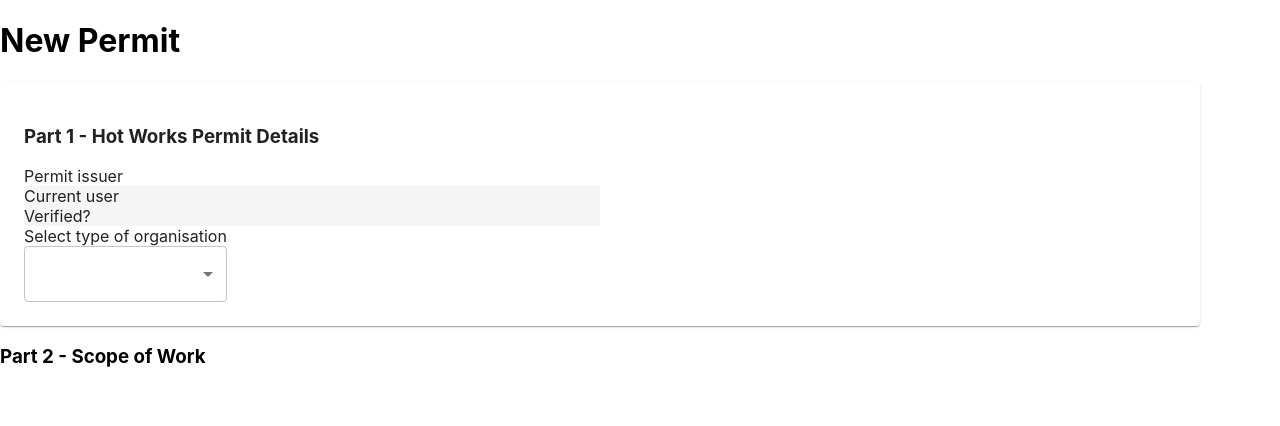
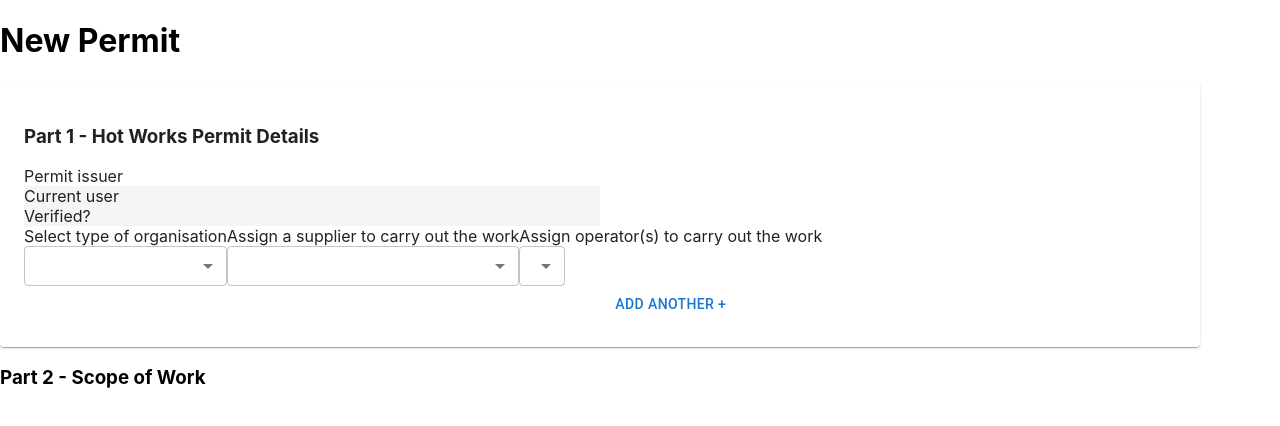
Before and after one commit to Catherinen29/skunkworks, a React (Create React App) app: page / in a window 1280 px wide. Shown: the top 426 px of the page. Built offline with nearby package versions, Linux system fonts and the light colour scheme.

Commit message:
Add supplier and operator fields. Begin add another button functionality.

```diff
--- a/src/components/newPermit/Part1.js
+++ b/src/components/newPermit/Part1.js
@@ -1,21 +1,33 @@
-import { Box, FormControl, FormHelperText, MenuItem, Paper, Select } from "@mui/material"
+import { Box, Button, FormControl, FormHelperText, InputBase, MenuItem, Paper, Select } from "@mui/material"
 import { useState } from "react"
 
 export default function Part1() {
 
 const [organisationType, setOrganisationType] = useState("")
+const [supplier, setSupplier] = useState("")
+const [operators, setOperators] = useState([])
 
 const handleOrganisation = (e) => {
     setOrganisationType(e.target.value)
 }
 
+const handleSupplier = (e) => {
+    setSupplier(e.target.value)
+}
+
+const handleOperator = (e) => {
+    setOperators([...operators, e.target.value])
+    console.log(operators)
+}
 
     return(
         <Paper component="section" sx={{
                 width: '90%', /*This doesn't work */
                 bgcolor: '#ffffff',
                 borderRadius: 1,
-                padding: 3 }}>
+                padding: 3 }}
+                display="grid"
+                >
         <h3>Part 1 - Hot Works Permit Details</h3>
         <div>
             Permit issuer
@@ -28,8 +40,8 @@ const handleOrganisation = (e) => {
             </Box>
         </div>
 
-        <FormControl required>
-        Select type of organisation
+        <FormControl required size="small">
+        <label>Select type of organisation</label>
             <Select
             value={organisationType}
             label="Select Type *"
@@ -37,10 +49,57 @@ const handleOrganisation = (e) => {
                 <MenuItem value="Supplier">Supplier</MenuItem>
                 <MenuItem value="Plumbing">Plumbing</MenuItem>
                 <MenuItem value="Carpentry">Carpentry</MenuItem>
-                <MenuItem value="Face Painting">Face Painting</MenuItem>
             </Select>
         </FormControl>
 
+        <FormControl required size="small">
+        <label>Assign a supplier to carry out the work</label>
+            <Select
+            value={supplier}
+            label="Verified supplier *"
+            onChange={handleSupplier}>
+                <MenuItem value="Ackrington Chambers">Ackrington Chambers</MenuItem>
+                <MenuItem value="Travis Perkins">Travis Perkins</MenuItem>
+                <MenuItem value="Wickes">Wickes</MenuItem>
+            </Select>
+        </FormControl>
+
+        <FormControl required size="small">
+
+        <label>Assign operator(s) to carry out the work</label>
+        <div>
+            <Select
+            value={operators[-1]}
+            label="Select verified worker *"
+            placeholder="Select verified worker..."
+            onChange={handleOperator}>
+                <MenuItem value="Jan Goldenstein">Jan Goldenstein</MenuItem>
+                <MenuItem value="Ralph Fiennes">Ralph Fiennes</MenuItem>
+                <MenuItem value="Bill Nighy">Bill Nighy</MenuItem>
+                <MenuItem value="Helena Bonham Carter">Helena Bonham Carter</MenuItem>
+                <MenuItem value="Tilda Swinton">Tilda Swinton</MenuItem>
+            </Select>
+        </div>
+        {/* <div>
+        {operators.map(() => {
+        <Select
+        value={operators[-1]}
+        label="Select verified worker *"
+        onChange={handleOperator}>
+            <MenuItem value="Jan Goldenstein">Jan Goldenstein</MenuItem>
+            <MenuItem value="Ralph Fiennes">Ralph Fiennes</MenuItem>
+            <MenuItem value="Bill Nighy">Bill Nighy</MenuItem>
+            <MenuItem value="Helena Bonham Carter">Helena Bonham Carter</MenuItem>
+            <MenuItem value="Tilda Swinton">Tilda Swinton</MenuItem>
+        </Select>
+
+        })
+        }
+        </div> */}
+            {/* Add another */}
+            <Button>ADD ANOTHER +</Button>
+
+        </FormControl>
 
 
 
```
